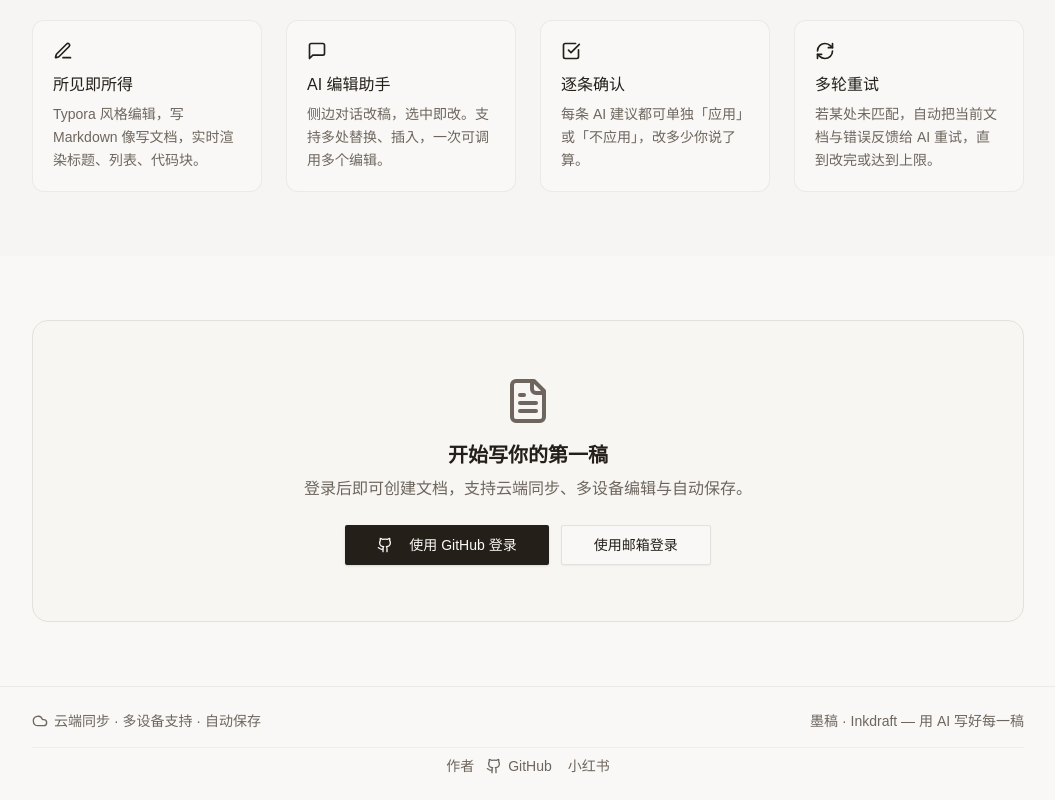
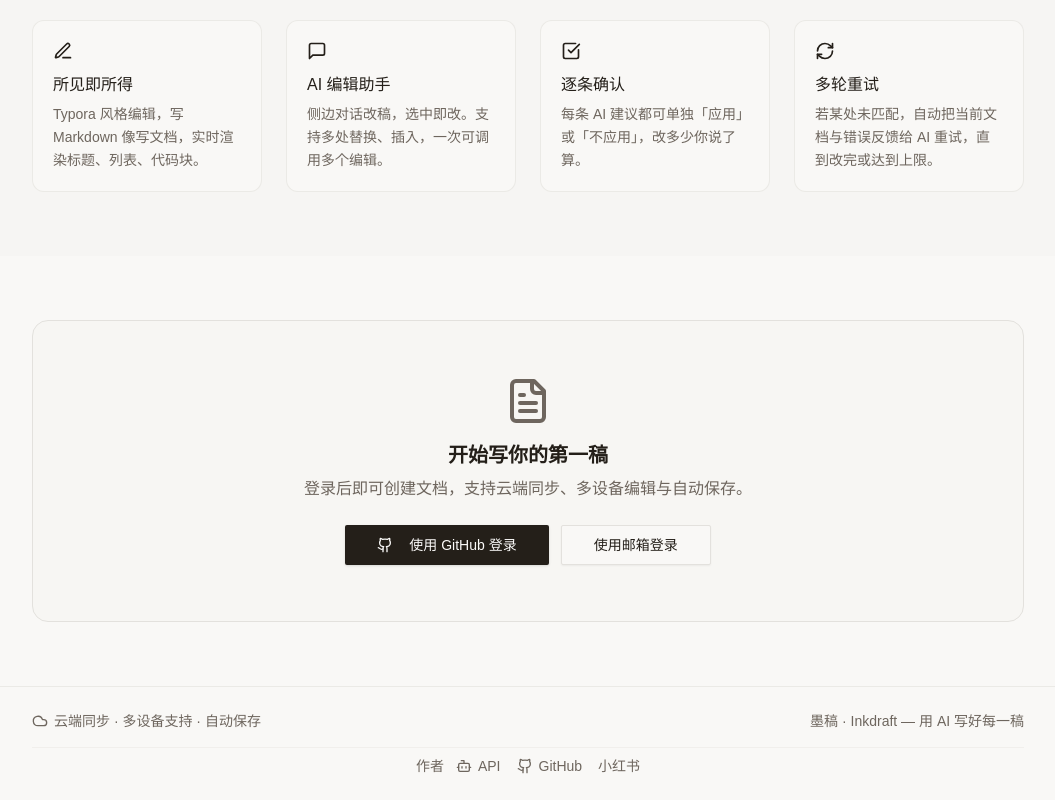
Before and after one commit to mbt1909432/Inkdraft, a Next.js app: page / in a window 1280 px wide. Shown: the part 670-1470 px from the top of the page, without its empty margins (112-1167 px from the left). Built offline with nearby package versions, Linux system fonts and the light colour scheme; no server answers.

Commit message:
feat: add API link to homepage footer for public access
- Add /llms.txt link in footer for unauthenticated users
- Add Bot icon and API translation

Co-Authored-By: Claude <noreply@anthropic.com>

```diff
--- a/app/page.tsx
+++ b/app/page.tsx
@@ -13,6 +13,7 @@ import {
   RefreshCw,
   PenLine,
   Cloud,
+  Bot,
 } from 'lucide-react';
 import { ThemeSwitcher } from '@/components/theme-switcher';
 import { LocaleSwitcher } from '@/components/locale-switcher';
@@ -180,6 +181,15 @@ export default function HomePage() {
             <span>{t('home.footer.author')}</span>
             <span className="flex items-center gap-4">
               <a
+                href="/llms.txt"
+                target="_blank"
+                className="flex items-center gap-1.5 hover:text-foreground transition-colors"
+                aria-label="API Documentation for LLM"
+              >
+                <Bot className="h-4 w-4" />
+                {t('home.footer.api') || 'API'}
+              </a>
+              <a
                 href="https://github.com/mbt1909432"
                 target="_blank"
                 rel="noopener noreferrer"
--- a/locales/en.json
+++ b/locales/en.json
@@ -43,7 +43,8 @@
       "brand": "墨稿 · Inkdraft — Draft better with AI.",
       "author": "Author",
       "github": "GitHub",
-      "xiaohongshu": "Xiaohongshu"
+      "xiaohongshu": "Xiaohongshu",
+      "api": "API"
     }
   },
   "documents": {
--- a/locales/zh.json
+++ b/locales/zh.json
@@ -43,7 +43,8 @@
       "brand": "墨稿 · Inkdraft — 用 AI 写好每一稿",
       "author": "作者",
       "github": "GitHub",
-      "xiaohongshu": "小红书"
+      "xiaohongshu": "小红书",
+      "api": "API"
     }
   },
   "documents": {
```
